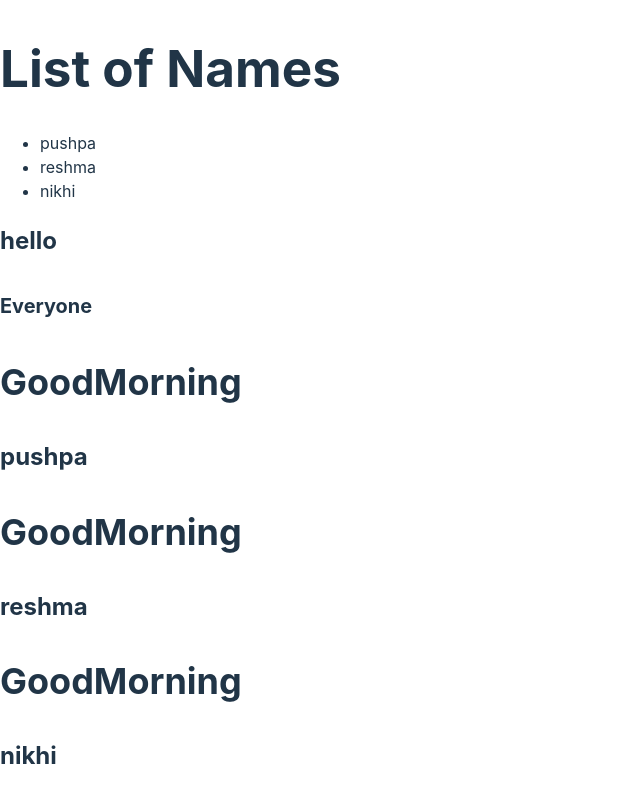
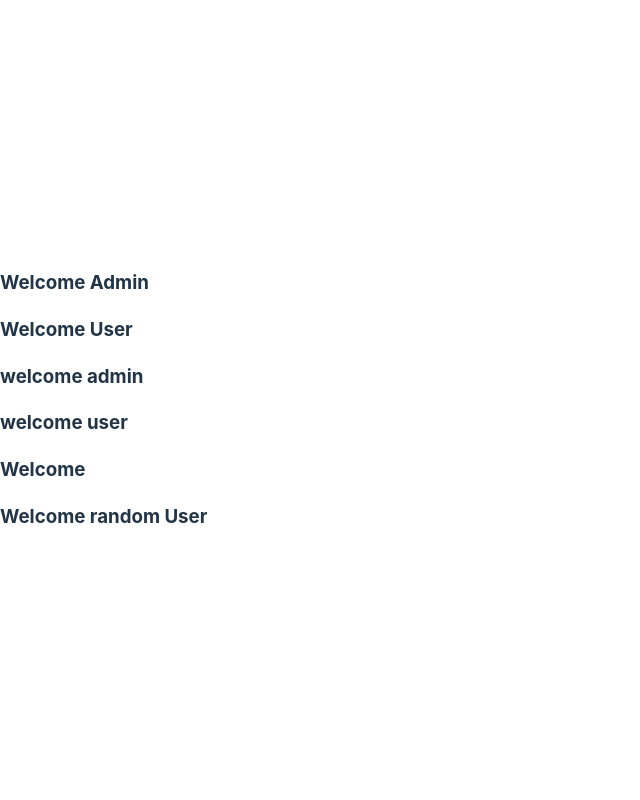
Before and after one commit to Reshma0711/react-vite, a React (Vite) app: page / in a window 1280 px wide. Shown: the whole page, without its empty margins (0-640 px from the left). Built offline with nearby package versions, Linux system fonts and the light colour scheme.

Commit message:
conditional rendering

```diff
--- a/src/App.jsx
+++ b/src/App.jsx
@@ -1,42 +1,37 @@
 
 import './App.css'
-import Greeting from './components/greeting/greeting'
 
-import MainHeading from './components/heading/heading2'
-// import CustomImage from './components/images/image1'
-import CustomList from './components/lists/list1'
+import CustomLogin from './components/login/login2'
+import { CustomLogin3 } from './components/login/login2'
+import { CustomLogin2 } from './components/login/login2'
+
+
+const App=()=>{
+
+
+  return(
+
+     <>
+      {/* <CustomLogin text="reshma">
+      how are you?
+      <MainHeading heading="I am Good"/>
+      </CustomLogin>
+
+     <CustomLogin text="vasanthi">
+       where are you?
+      </CustomLogin> */}
 
 
 
-const App=()=>{
- const names= ["pushpa","reshma","nikhi"]
+      <CustomLogin isAdmin={true}/>
+      <CustomLogin isAdmin={false}/>
 
-  return(
-    <>
-    <MainHeading heading={"List of Names"}>
+      <CustomLogin2 isAdmin={true}/>
+      <CustomLogin2 isAdmin={false}/>
 
-     <CustomList list={["pushpa","reshma","nikhi"]}/>
+      <CustomLogin3 isAdmin={null}/>
 
-    </MainHeading>
-  <Greeting text={"hello"}>
-    <h5>Everyone</h5>
-  </Greeting>
-
-    {
-      names.map((eachval,index)=>{
-        return (
-          <h2 key={index}><Greeting/> {eachval}</h2>
-        )
-      })
-    }
-
-
-
-
-
-
-
-
+      <CustomLogin3 isAdmin={undefined}/>
 
 
         </>
--- /dev/null
+++ b/src/components/login/login2.jsx
@@ -0,0 +1,50 @@
+
+
+
+
+const CustomLogin=({isAdmin})=>{
+
+
+
+    if(isAdmin){
+        return(
+            <h3>Welcome Admin</h3>
+        )
+    }
+    else{
+        return(
+            <h3>Welcome User</h3>
+        )
+    }
+}
+
+export default CustomLogin
+
+
+const CustomLogin2=(prop)=>{
+    const {isAdmin=false}=prop
+    return(
+        <>
+         {
+            isAdmin?<h3>welcome admin</h3>:<h3>welcome user</h3>
+        }
+        </>
+
+    )
+}
+
+export {CustomLogin2}
+
+
+
+const CustomLogin3=({isAdmin=true})=>{
+       if(isAdmin){
+        return <h3>Welcome random User</h3>
+       }
+       return(
+        <>
+        <h3>Welcome</h3>
+        </>
+       )
+}
+export {CustomLogin3}
```
Also changed, not shown: src/components/login/login1.jsx (added, +15 -0 lines).
